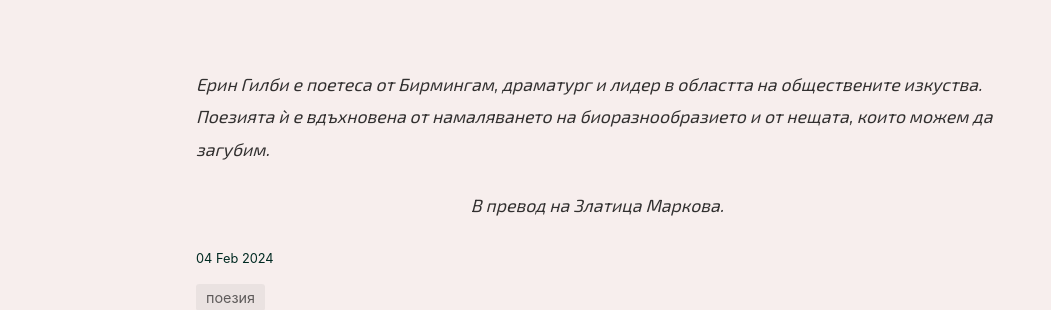
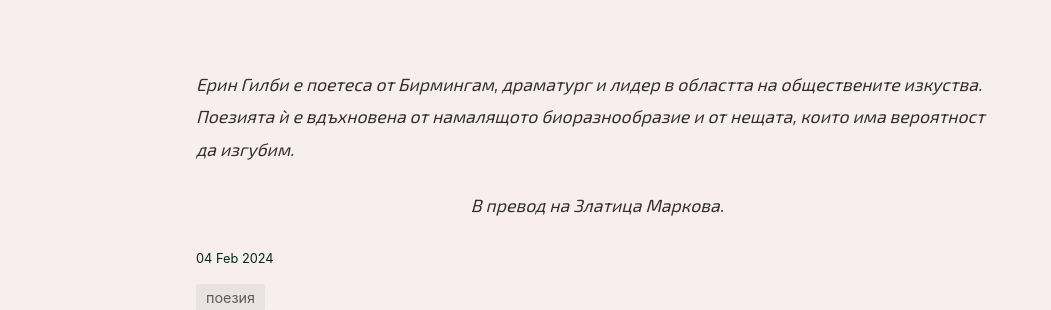
Before and after one commit to ZTCodeCraft/magenta-zine, a Jekyll site: the page built from _posts/2024-02-04-erin-gilbey-1.md, in a window 1280 px wide and 900 px high, scrolled down 1978 px. Shown: the part 240-550 px from the top of the window, without its empty margins (89-1140 px from the left). Built offline with Jekyll 4.4.1, drawn with Linux system fonts in a browser that asks for light colours; nearby versions of some CDN libraries; comment, search, counter and statistics services are not loaded.

Commit message:
Update 2024-02-04-erin-gilbey-1.md

```diff
--- a/_posts/2024-02-04-erin-gilbey-1.md
+++ b/_posts/2024-02-04-erin-gilbey-1.md
@@ -50,6 +50,6 @@ hidden: true
 <br>
 <br>
 <br>
-<em>Ерин Гилби е поетеса от Бирмингам, драматург и лидер в областта на обществените изкуства. Поезията ѝ е вдъхновена от намаляването на биоразнообразието и от нещата, които можем да загубим.</em>
+<em>Ерин Гилби е поетеса от Бирмингам, драматург и лидер в областта на обществените изкуства. Поезията ѝ е вдъхновена от намалящото биоразнообразие и от нещата, които има вероятност да изгубим.</em>
 
 <em>В превод на Златица Маркова.</em>
```
